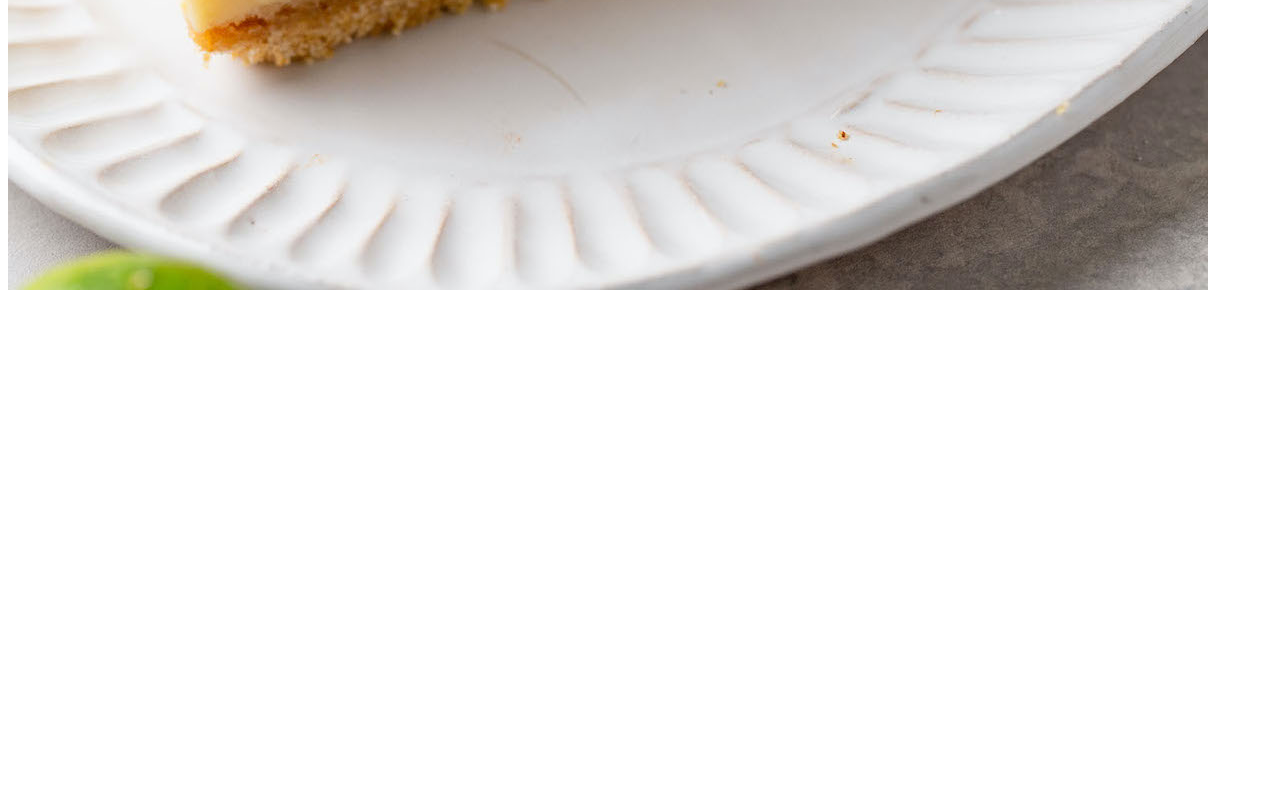
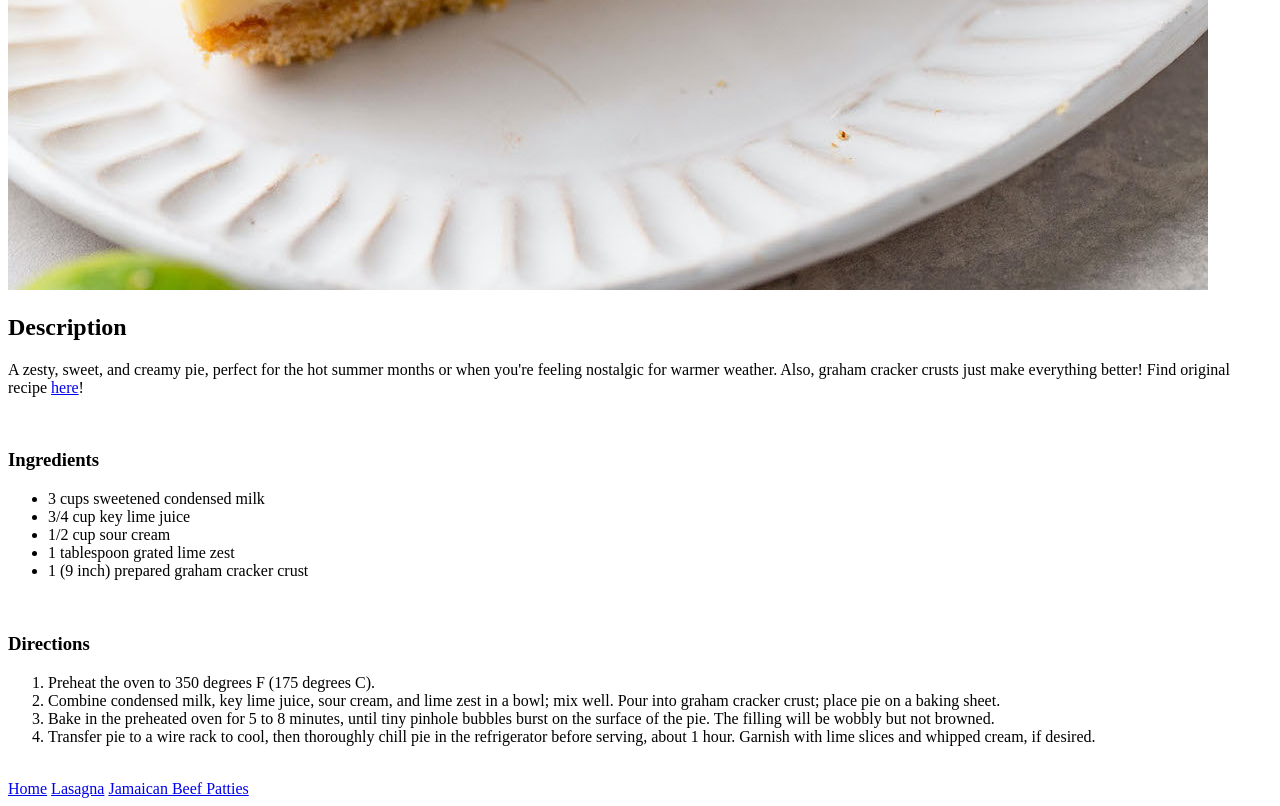
Before and after one commit to bpb2008/odin-recipes, a plain HTML site: page recipes/keylimepie.html in a window 1280 px wide. Shown: the part 990-1796 px from the top of the page. Before the commit the page ends 1292 px from the top, so only its background shows below. Drawn offline with Linux system fonts and the light colour scheme.

Commit message:
Add text to Key Lime Pie

```diff
--- a/recipes/keylimepie.html
+++ b/recipes/keylimepie.html
@@ -8,5 +8,31 @@
     <body>
         <h1>Key Lime Pie</h1>
         <img src="images/keylimepie.jpeg">
+        <br>
+        <h2>Description</h2>
+        <p>A zesty, sweet, and creamy pie, perfect for the hot summer months or when you're feeling nostalgic for warmer weather. Also, graham cracker crusts just make everything better! Find original recipe <a href="https://www.allrecipes.com/recipe/15880/key-lime-pie-vii/">here</a>!</p>
+        <br>
+            <h3>Ingredients</h3>
+            <ul>
+                <li>3 cups sweetened condensed milk</li>
+                <li>3/4 cup key lime juice</li>
+                <li>1/2 cup sour cream</li>
+                <li>1 tablespoon grated lime zest</li>
+                <li>1 (9 inch) prepared graham cracker crust</li>
+            </ul>
+        <br>
+            <h3>Directions</h3>
+            <ol>
+                <li>Preheat the oven to 350 degrees F (175 degrees C).</li>
+                <li>Combine condensed milk, key lime juice, sour cream, and lime zest in a bowl; mix well. Pour into graham cracker crust; place pie on a baking sheet.</li>
+                <li>Bake in the preheated oven for 5 to 8 minutes, until tiny pinhole bubbles burst on the surface of the pie. The filling will be wobbly but not browned.</li>
+                <li>Transfer pie to a wire rack to cool, then thoroughly chill pie in the refrigerator before serving, about 1 hour. Garnish with lime slices and whipped cream, if desired.</li>
+            </ol>
+        <br>
+        <div>
+            <a href="odin-recipes/index.html">Home</a>
+            <a href="recipes/lasagna.html">Lasagna</a>
+            <a href="recipes/jamaicanbeefpatties.html">Jamaican Beef Patties</a>
+        </div>
     </body>
 </html>
```
